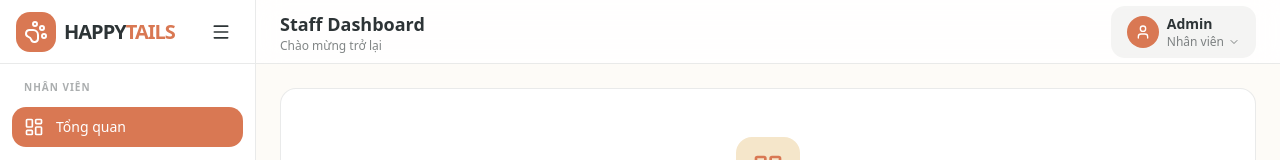
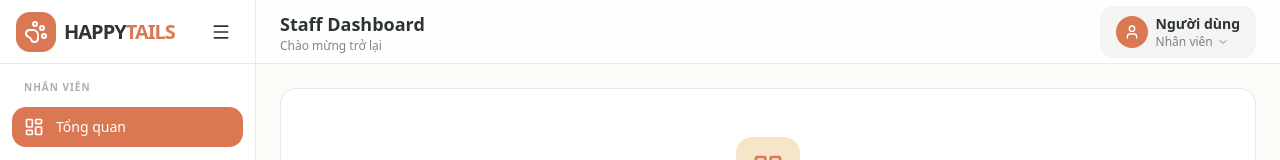
Before and after one commit to VoDaiVy/Happy-Tails-Management, a React app in the folder frontend/: page /staff in a window 1280 px wide. Shown: the top 160 px of the page. Built offline with nearby package versions, Linux system fonts and the light colour scheme; the HTML template or start-up script is replaced by a standard one.

Commit message:
fix dashboardLayout

```diff
--- a/frontend/src/layout/DashboardLayout.jsx
+++ b/frontend/src/layout/DashboardLayout.jsx
@@ -1,17 +1,30 @@
 import React, { useState } from 'react';
-import { Outlet, useLocation } from 'react-router-dom';
-import { motion } from 'framer-motion';
-import { PawPrint, Menu, ChevronDown, User } from 'lucide-react';
+import { Outlet, useLocation, useNavigate } from 'react-router-dom';
+import { motion, AnimatePresence } from 'framer-motion';
+import { PawPrint, Menu, ChevronDown, User, LogOut, Settings } from 'lucide-react';
 import AdminSidebar from './sidebar/AdminSidebar';
 import StaffSidebar from './sidebar/StaffSidebar';
 
 const DashboardLayout = () => {
   const [sidebarOpen, setSidebarOpen] = useState(true);
+  const [userDropdownOpen, setUserDropdownOpen] = useState(false);
   const location = useLocation();
+  const navigate = useNavigate();
+
+  // Lấy thông tin user từ localStorage
+  const user = JSON.parse(localStorage.getItem('user') || '{}');
+  const userName = user?.name || user?.email?.split('@')[0] || 'Người dùng';
+  const userAvatar = user?.avatar;
 
   // Xác định role từ path: /admin/* -> admin, /staff/* -> staff
   const isAdmin = location.pathname.startsWith('/admin');
   const role = isAdmin ? 'admin' : 'staff';
+
+  const handleLogout = () => {
+    localStorage.removeItem('user');
+    localStorage.removeItem('token');
+    navigate('/');
+  };
 
   return (
     <div className="min-h-screen bg-[#FDFBF7] font-sans text-[#2D3436] flex">
@@ -59,18 +72,61 @@ const DashboardLayout = () => {
             <h1 className="text-lg font-bold text-[#2D3436] capitalize">{role} Dashboard</h1>
             <p className="text-xs text-[#2D3436]/60">Chào mừng trở lại</p>
           </div>
-          <div className="flex items-center gap-4">
-            <button className="flex items-center gap-2 px-4 py-2 rounded-xl bg-[#2D3436]/5 hover:bg-[#2D3436]/10 transition-colors">
-              <div className="w-8 h-8 rounded-full bg-[#D97853] flex items-center justify-center">
-                <User size={16} className="text-white" />
-              </div>
+          <div className="relative">
+            <button
+              onClick={() => setUserDropdownOpen(!userDropdownOpen)}
+              className="flex items-center gap-2 px-4 py-2 rounded-xl bg-[#2D3436]/5 hover:bg-[#2D3436]/10 transition-colors"
+            >
+              {userAvatar ? (
+                <img src={userAvatar} alt={userName} className="w-8 h-8 rounded-full object-cover" />
+              ) : (
+                <div className="w-8 h-8 rounded-full bg-[#D97853] flex items-center justify-center">
+                  <User size={16} className="text-white" />
+                </div>
+              )}
               <div className="text-left hidden sm:block">
-                <p className="text-sm font-bold text-[#2D3436]">Admin</p>
+                <p className="text-sm font-bold text-[#2D3436]">{userName}</p>
                 <p className="text-xs text-[#2D3436]/60 flex items-center gap-1">
                   {role === 'admin' ? 'Quản trị viên' : 'Nhân viên'} <ChevronDown size={12} />
                 </p>
               </div>
             </button>
+
+            {/* Dropdown Menu */}
+            <AnimatePresence>
+              {userDropdownOpen && (
+                <motion.div
+                  initial={{ opacity: 0, y: -10 }}
+                  animate={{ opacity: 1, y: 0 }}
+                  exit={{ opacity: 0, y: -10 }}
+                  className="absolute right-0 top-full mt-2 w-48 bg-white rounded-xl border border-[#2D3436]/10 shadow-lg overflow-hidden z-50"
+                >
+                  <div className="p-3 border-b border-[#2D3436]/10">
+                    <p className="text-sm font-bold text-[#2D3436]">{userName}</p>
+                    <p className="text-xs text-[#2D3436]/60">{user?.email || ''}</p>
+                  </div>
+                  <div className="py-1">
+                    <button
+                      onClick={() => {
+                        setUserDropdownOpen(false);
+                        // Navigate to profile page
+                      }}
+                      className="w-full px-4 py-2 text-left text-sm text-[#2D3436] hover:bg-[#2D3436]/5 flex items-center gap-2"
+                    >
+                      <Settings size={16} />
+                      Cài đặt
+                    </button>
+                    <button
+                      onClick={handleLogout}
+                      className="w-full px-4 py-2 text-left text-sm text-red-600 hover:bg-red-50 flex items-center gap-2"
+                    >
+                      <LogOut size={16} />
+                      Đăng xuất
+                    </button>
+                  </div>
+                </motion.div>
+              )}
+            </AnimatePresence>
           </div>
         </header>
 
```
